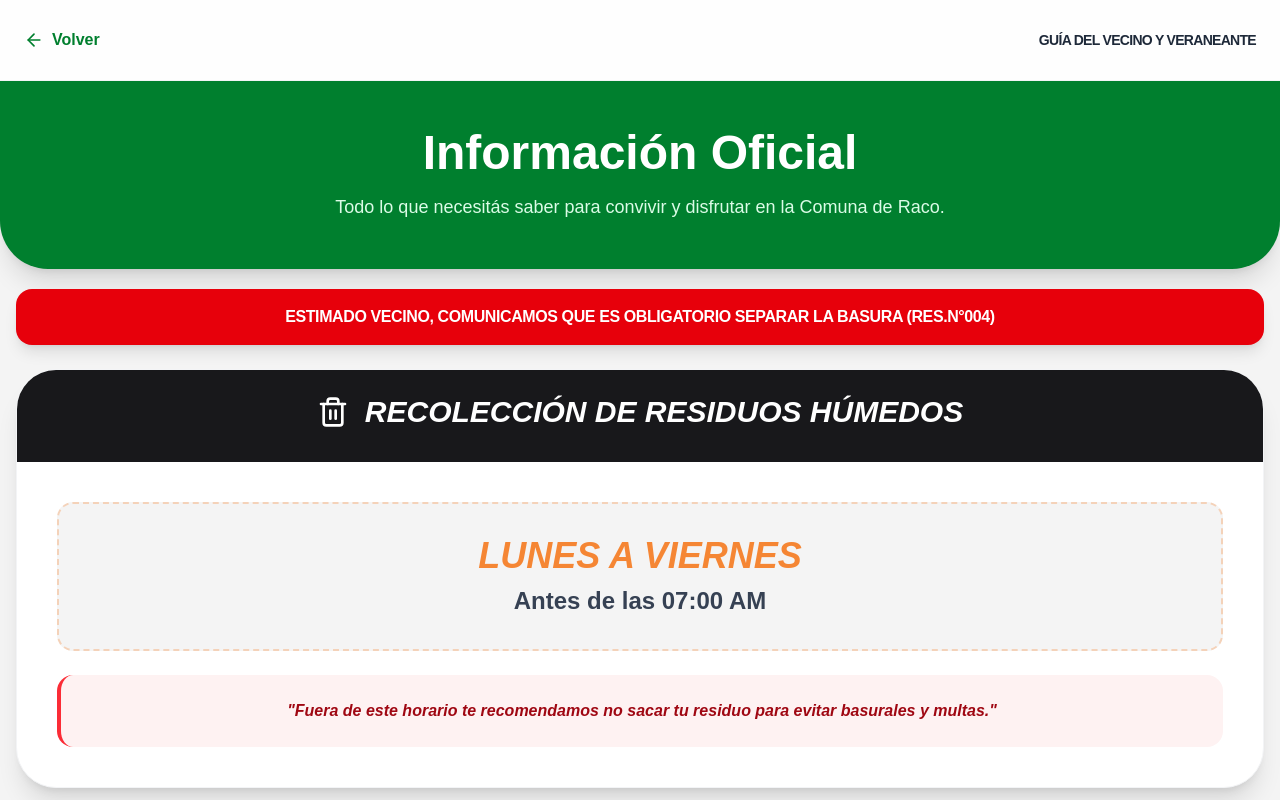
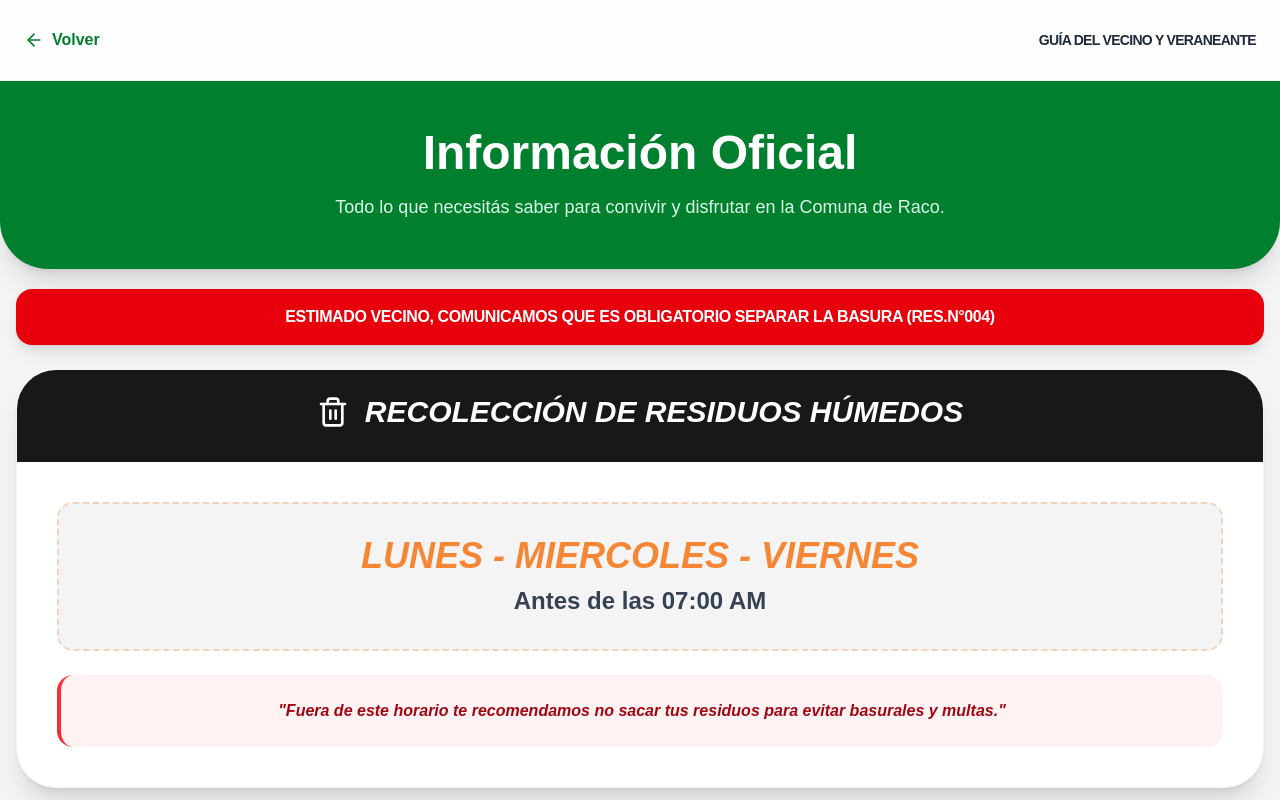
Before and after one commit to leo43161/raco-web-v2, a Next.js app: page /veraneantes in a window 1280 px wide. Shown: the top 800 px of the page. Built offline with nearby package versions, Linux system fonts and the light colour scheme.

Commit message:
se preparo todo para mandarlo a la pagina oficial de raco

```diff
--- a/next.config.ts
+++ b/next.config.ts
@@ -4,7 +4,7 @@ const nextConfig: NextConfig = {
   /* config options here */
   output: 'export',
   /* cambiar el basepath cuando este en produccion */
-  basePath: process.env.NODE_ENV === 'production' ? '/v2' : '', // Importante para el subdirectorio
+  /* basePath: process.env.NODE_ENV === 'production' ? '/v2' : '', */ // Importante para el subdirectorio
   images: { unoptimized: true },
   trailingSlash: true,
   reactCompiler: true,
--- a/src/app/veraneantes/page.tsx
+++ b/src/app/veraneantes/page.tsx
@@ -65,7 +65,7 @@ export default function GuiaVecino() {
             {/* Placa Grande de Horario */}
             <div className="bg-background p-8 rounded-2xl border-2 border-dashed border-naranja/30 text-center mb-6">
               <span className="block text-naranja font-black text-2xl md:text-4xl mb-2 uppercase italic">
-                Lunes a Viernes
+                Lunes - Miercoles - Viernes
               </span>
               <p className="text-xl md:text-2xl font-bold text-gray-700 leading-snug">
                 Antes de las 07:00 AM
@@ -75,7 +75,7 @@ export default function GuiaVecino() {
             {/* Advertencia Pedida */}
             <div className="bg-red-50 p-6 rounded-2xl border-l-4 border-red-500">
               <p className="text-red-800 font-bold text-center italic text-sm md:text-base">
-                "Fuera de este horario te recomendamos no sacar tu residuo para evitar basurales y multas."
+                "Fuera de este horario te recomendamos no sacar tus residuos para evitar basurales y multas."
               </p>
             </div>
           </div>
```
Also changed, not shown: 1 other file (tests, documents, lock files or other folders).
